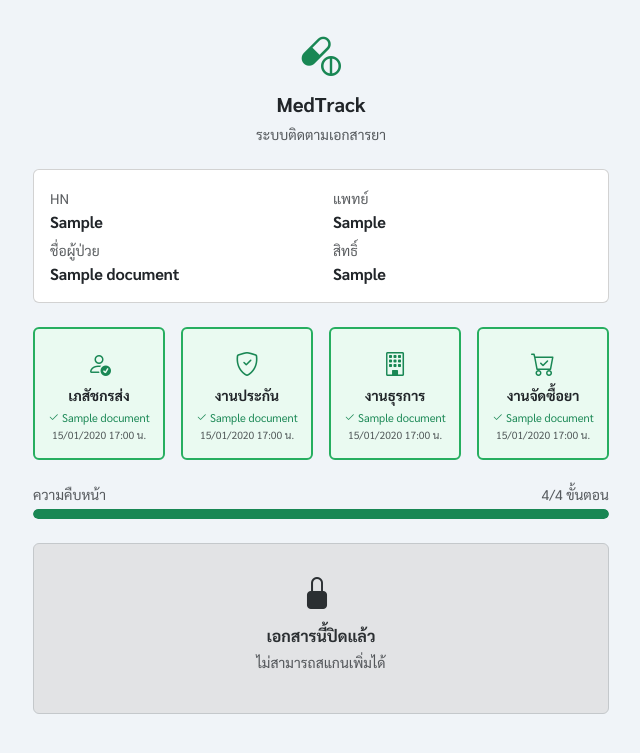
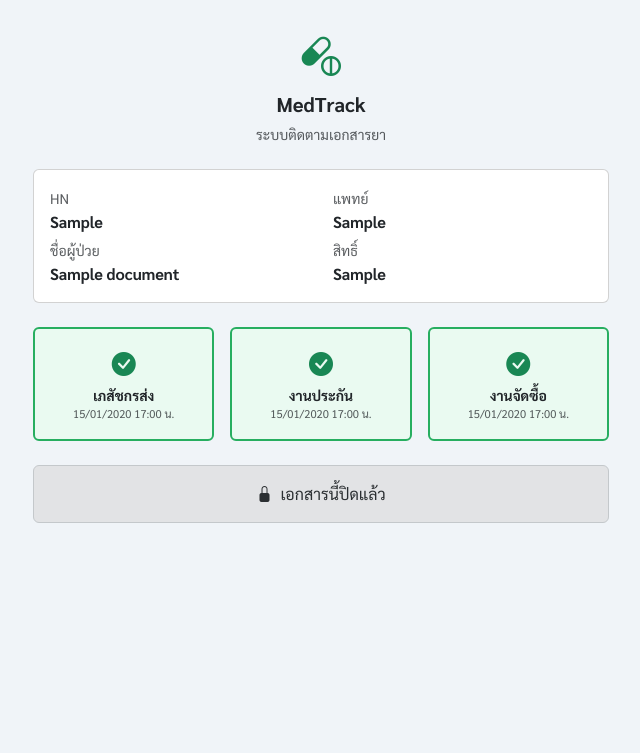
Before and after one commit to iiiamdear/medtracks, a FastAPI app: page /track/1 in a window 1280 px wide. Shown: the top 753 px of the page, without its empty margins (319-959 px from the left). Run offline with FastAPI, Linux system fonts and the light colour scheme; tables that the repository leaves empty hold one stand-in row (values such as "Sample post").

Commit message:
Update models and main

```diff
--- a/main.py
+++ b/main.py
@@ -21,6 +21,42 @@ def format_datetime_th(dt):
     if dt.tzinfo is None:
         dt = dt.replace(tzinfo=timezone.utc).astimezone(TH_TZ)
     return dt.strftime('%d/%m/%Y %H:%M น.')
+
+models.Base.metadata.create_all(bind=database.engine)
+
+# ===== LIFESPAN =====
+
+@asynccontextmanager
+async def lifespan(app: FastAPI):
+    db = database.SessionLocal()
+    try:
+        if not db.query(models.User).filter(models.User.username == "admin").first():
+            db.add(models.User(
+                username="admin",
+                password=hash_password("admin1234"),
+                role="admin"
+            ))
+            print("✅ Created default admin: admin / admin1234")
+
+        if not db.query(models.User).filter(models.User.username == "staff").first():
+            db.add(models.User(
+                username="staff",
+                password=hash_password("staff1234"),
+                role="user"
+            ))
+            print("✅ Created default staff: staff / staff1234")
+
+        db.commit()
+    finally:
+        db.close()
+    yield
+
+app = FastAPI(lifespan=lifespan)
+templates = Jinja2Templates(directory="templates")
+templates.env.filters["thdate"] = format_datetime_th   # ✅ เพิ่ม filter
+
+os.makedirs("static", exist_ok=True)
+app.mount("/static", StaticFiles(directory="static"), name="static")
 
 # ===== HELPERS =====
 
@@ -84,10 +120,8 @@ def get_base_url(request: Request) -> str:
     return str(request.base_url).rstrip("/")
 
 def get_step_status(doc) -> dict:
-    if doc.step4_scanned_at:
-        return {"current": 4, "label": "งานจัดซื้อยารับแล้ว", "color": "success"}
-    elif doc.step3_scanned_at:
-        return {"current": 3, "label": "งานธุรการรับแล้ว",    "color": "warning"}
+    if doc.step3_scanned_at:
+        return {"current": 3, "label": "งานจัดซื้อรับแล้ว",  "color": "success"}
     elif doc.step2_scanned_at:
         return {"current": 2, "label": "งานประกันรับแล้ว",    "color": "primary"}
     elif doc.step1_scanned_at:
@@ -95,48 +129,7 @@ def get_step_status(doc) -> dict:
     else:
         return {"current": 0, "label": "รอดำเนินการ",         "color": "secondary"}
 
-# ===== LIFESPAN =====
-
-@asynccontextmanager
-async def lifespan(app: FastAPI):
-    # สร้าง table ก่อน
-    models.Base.metadata.create_all(bind=database.engine)
-
-    # สร้าง default users
-    db = database.SessionLocal()
-    try:
-        if not db.query(models.User).filter(models.User.username == "admin").first():
-            db.add(models.User(
-                username="admin",
-                password=hash_password("admin1234"),
-                role="admin"
-            ))
-            print("✅ Created default admin: admin / admin1234")
-
-        if not db.query(models.User).filter(models.User.username == "staff").first():
-            db.add(models.User(
-                username="staff",
-                password=hash_password("staff1234"),
-                role="user"
-            ))
-            print("✅ Created default staff: staff / staff1234")
-
-        db.commit()
-    finally:
-        db.close()
-    yield
-
-# ===== APP =====
-
-app = FastAPI(lifespan=lifespan)
-
-templates = Jinja2Templates(directory="templates")
-templates.env.filters["thdate"] = format_datetime_th
-
-os.makedirs("static", exist_ok=True)
-app.mount("/static", StaticFiles(directory="static"), name="static")
-
-# ===== AUTH =====
+# ===== AUTH & REGISTER =====
 
 @app.get("/login", response_class=HTMLResponse)
 def login_get(request: Request, success: Optional[str] = None):
@@ -264,7 +257,6 @@ def index(request: Request, db: Session = Depends(get_db)):
         "step1"        : sum(1 for d in active_docs if d.step_status["current"] == 1),
         "step2"        : sum(1 for d in active_docs if d.step_status["current"] == 2),
         "step3"        : sum(1 for d in active_docs if d.step_status["current"] == 3),
-        "step4"        : sum(1 for d in active_docs if d.step_status["current"] == 4),
         "total_meds"   : db.query(models.Medicine).count(),
         "total_users"  : db.query(models.User).count(),
     }
@@ -321,7 +313,7 @@ def create_post(
         note         = note,
         pharmacist_id= ph_id,
         user_id      = user.id,
-        created_at   = now_th()
+        created_at   = now_th()    # ✅ เวลาไทย
     )
     db.add(doc)
     db.flush()
@@ -367,7 +359,7 @@ def finish_document(doc_id: int, request: Request,
     if not doc:
         raise HTTPException(status_code=404, detail="ไม่พบเอกสาร")
     doc.is_finished = True
-    doc.finished_at = now_th()
+    doc.finished_at = now_th()    # ✅ เวลาไทย
     db.commit()
     return RedirectResponse(url="/", status_code=302)
 
@@ -463,17 +455,14 @@ def track_post(doc_id      : int,
     if doc.is_finished:
         error = "เอกสารนี้ปิดแล้ว ไม่สามารถสแกนได้"
     elif step == 1 and not doc.step1_scanned_at:
-        doc.step1_scanned_at = now_th()
+        doc.step1_scanned_at = now_th()    # ✅ เวลาไทย
         doc.step1_name       = scanner_name
     elif step == 2 and doc.step1_scanned_at and not doc.step2_scanned_at:
-        doc.step2_scanned_at = now_th()
+        doc.step2_scanned_at = now_th()    # ✅ เวลาไทย
         doc.step2_name       = scanner_name
     elif step == 3 and doc.step2_scanned_at and not doc.step3_scanned_at:
-        doc.step3_scanned_at = now_th()
+        doc.step3_scanned_at = now_th()    # ✅ เวลาไทย
         doc.step3_name       = scanner_name
-    elif step == 4 and doc.step3_scanned_at and not doc.step4_scanned_at:
-        doc.step4_scanned_at = now_th()
-        doc.step4_name       = scanner_name
     else:
         error = "ไม่สามารถบันทึกได้ กรุณาตรวจสอบขั้นตอน"
 
--- a/templates/track.html
+++ b/templates/track.html
@@ -10,16 +10,15 @@
   <style>
     * { font-family: 'Sarabun', sans-serif; }
     body { background: #f0f4f8; }
-    .step-card { border-radius: 12px; transition: all 0.2s; }
+    .step-card { border-radius: 12px; transition: all 0.2s; cursor: pointer; }
+    .step-card:hover { transform: translateY(-3px); box-shadow: 0 8px 20px rgba(0,0,0,0.12); }
     .step-done { border: 2px solid #27ae60; background: #eafaf1; }
     .step-next { border: 2px solid #2980b9; background: #eaf4fb; }
-    .step-wait { border: 2px solid #dee2e6; background: #fff; }
+    .step-wait { border: 2px solid #dee2e6; }
   </style>
 </head>
 <body>
 <div class="container py-4" style="max-width:600px;">
-
-  <!-- Header -->
   <div class="text-center mb-4">
     <i class="bi bi-capsule-pill text-success" style="font-size:2.5rem;"></i>
     <h5 class="fw-bold mt-2">MedTrack</h5>
@@ -58,87 +57,51 @@
   </div>
   {% endif %}
 
-  <!-- Steps Status ✅ แก้เป็น 4 ขั้นตอน -->
+  <!-- Steps Status -->
   <div class="row g-3 mb-4">
     {% set steps = [
-      (1, "เภสัชกรส่ง",  "bi-person-check",   doc.step1_scanned_at, doc.step1_name),
-      (2, "งานประกัน",   "bi-shield-check",    doc.step2_scanned_at, doc.step2_name),
-      (3, "งานธุรการ",   "bi-building",        doc.step3_scanned_at, doc.step3_name),
-      (4, "งานจัดซื้อยา","bi-cart-check",      doc.step4_scanned_at, doc.step4_name)
+      (1, "เภสัชกรส่ง", doc.step1_scanned_at, doc.step1_name),
+      (2, "งานประกัน",  doc.step2_scanned_at, doc.step2_name),
+      (3, "งานจัดซื้อ", doc.step3_scanned_at, doc.step3_name)
     ] %}
-    {% for num, label, icon, scanned_at, name in steps %}
-    <div class="col-6 col-md-3">
+    {% for num, label, scanned_at, name in steps %}
+    <div class="col-4">
       <div class="card text-center py-3
         {% if scanned_at %}step-done
         {% elif doc.step_status.current == num - 1 %}step-next
         {% else %}step-wait{% endif %}">
-
         {% if scanned_at %}
-        <i class="bi {{ icon }} text-success fs-4"></i>
-        {% elif doc.step_status.current == num - 1 %}
-        <i class="bi {{ icon }} text-primary fs-4"></i>
+        <i class="bi bi-check-circle-fill text-success fs-4"></i>
         {% else %}
-        <i class="bi {{ icon }} text-muted fs-4"></i>
+        <i class="bi bi-circle text-muted fs-4"></i>
         {% endif %}
-
         <p class="small fw-bold mb-0 mt-1">{{ label }}</p>
-
         {% if scanned_at %}
-        <p class="text-success mb-0 mt-1" style="font-size:0.7rem;">
-          <i class="bi bi-check2"></i> {{ name }}
-        </p>
-        <p class="text-muted mb-0" style="font-size:0.65rem;">
-          {{ scanned_at | thdate }}
-        </p>
-        {% elif doc.step_status.current == num - 1 %}
-        <p class="text-primary mb-0 mt-1" style="font-size:0.7rem;">
-          รอสแกน
-        </p>
-        {% else %}
-        <p class="text-muted mb-0 mt-1" style="font-size:0.7rem;">
-          รอดำเนินการ
+        <p class="x-small text-muted mb-0" style="font-size:0.7rem;">
+          {{ scanned_at | thdate }}  <!-- ✅ แก้จาก strftime เป็น thdate -->
         </p>
         {% endif %}
-
       </div>
     </div>
     {% endfor %}
   </div>
 
-  <!-- Progress Bar ✅ เพิ่มใหม่ -->
-  <div class="mb-4">
-    <div class="d-flex justify-content-between small text-muted mb-1">
-      <span>ความคืบหน้า</span>
-      <span>{{ doc.step_status.current }}/4 ขั้นตอน</span>
-    </div>
-    <div class="progress" style="height:10px; border-radius:10px;">
-      <div class="progress-bar bg-{{ doc.step_status.color }}"
-           style="width: {{ (doc.step_status.current / 4 * 100)|int }}%;
-                  border-radius:10px; transition: width 0.5s;">
-      </div>
-    </div>
-  </div>
-
-  <!-- Scan Form ✅ แก้เป็น next_step <= 4 -->
+  <!-- Scan Form -->
   {% if not doc.is_finished %}
     {% set next_step = doc.step_status.current + 1 %}
-    {% if next_step <= 4 %}
+    {% if next_step <= 3 %}
     <div class="card">
       <div class="card-header bg-primary text-white">
         <h6 class="mb-0">
           <i class="bi bi-qr-code-scan me-2"></i>
-          {% if next_step == 1 %}บันทึกขั้นที่ 1 - เภสัชกรส่ง
-          {% elif next_step == 2 %}บันทึกขั้นที่ 2 - งานประกัน
-          {% elif next_step == 3 %}บันทึกขั้นที่ 3 - งานธุรการ
-          {% elif next_step == 4 %}บันทึกขั้นที่ 4 - งานจัดซื้อยา
-          {% endif %}
+          บันทึกขั้นที่ {{ next_step }}
         </h6>
       </div>
       <div class="card-body">
         <form method="post">
           <input type="hidden" name="step" value="{{ next_step }}">
           <div class="mb-3">
-            <label class="form-label fw-bold">ชื่อผู้รับเอกสาร</label>
+            <label class="form-label fw-bold">ชื่อผู้รับ</label>
             <input type="text" name="scanner_name"
                    class="form-control form-control-lg"
                    placeholder="กรอกชื่อ..." required autofocus>
@@ -150,20 +113,16 @@
       </div>
     </div>
     {% else %}
-    <div class="alert alert-success text-center py-4">
-      <i class="bi bi-check-circle-fill text-success me-2" style="font-size:2rem;"></i>
-      <p class="fw-bold fs-5 mb-0 mt-2">ครบทุกขั้นตอนแล้ว!</p>
-      <p class="text-muted small mt-1">เอกสารผ่านครบ 4 ขั้นตอน</p>
+    <div class="alert alert-success text-center">
+      <i class="bi bi-check-circle-fill me-2 fs-4"></i>
+      <strong>ครบทุกขั้นตอนแล้ว!</strong>
     </div>
     {% endif %}
   {% else %}
-  <div class="alert alert-secondary text-center py-4">
-    <i class="bi bi-lock-fill me-2" style="font-size:2rem;"></i>
-    <p class="fw-bold mb-0 mt-2">เอกสารนี้ปิดแล้ว</p>
-    <p class="text-muted small mt-1">ไม่สามารถสแกนเพิ่มได้</p>
+  <div class="alert alert-secondary text-center">
+    <i class="bi bi-lock-fill me-2"></i>เอกสารนี้ปิดแล้ว
   </div>
   {% endif %}
-
 </div>
 </body>
 </html>
```
Also changed, not shown: models.py (+6 -13 lines).
